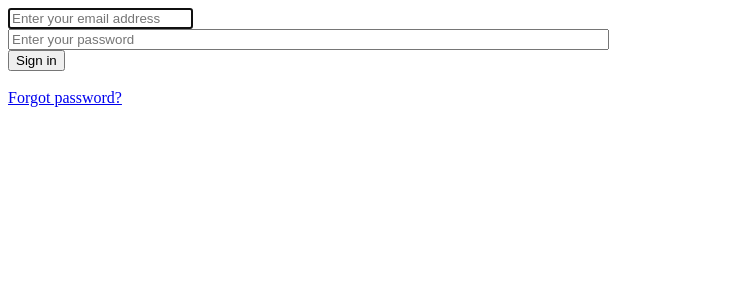
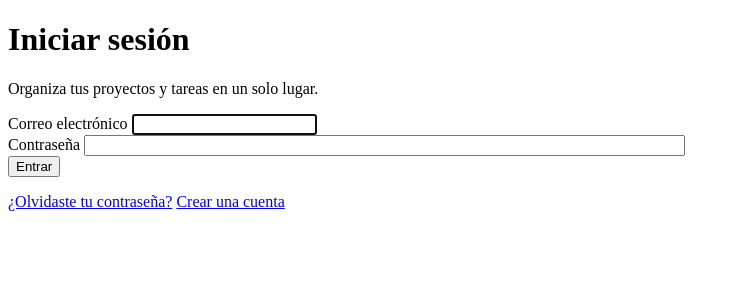
Before and after one commit to KevinAndrey96/rails-hotwire-task-manager, a Rails app: page /session/new in a window 1280 px wide. Shown: the top 300 px of the page, without its empty margins (0-740 px from the left). Run offline with Rails 7, Linux system fonts and the light colour scheme; some libraries are stand-ins or nearby versions.

Commit message:
feat(i18n): spanish locale for the interface, validations and authentication
Adds rails-i18n, sets es as the only locale with the Bogota time zone, translates the session, password reset and mailer flows, and reads the mailer sender from MAILER_FROM. Drops the unused capybara and selenium gems.

```diff
--- a/app/controllers/sessions_controller.rb
+++ b/app/controllers/sessions_controller.rb
@@ -1,6 +1,7 @@
 class SessionsController < ApplicationController
-  allow_unauthenticated_access only: %i[ new create ]
-  rate_limit to: 10, within: 3.minutes, only: :create, with: -> { redirect_to new_session_path, alert: "Try again later." }
+  allow_unauthenticated_access only: %i[new create]
+  rate_limit to: 10, within: 3.minutes, only: :create,
+    with: -> { redirect_to new_session_path, alert: t("sessions.rate_limited") }
 
   def new
   end
@@ -10,12 +11,12 @@ class SessionsController < ApplicationController
       start_new_session_for user
       redirect_to after_authentication_url
     else
-      redirect_to new_session_path, alert: "Try another email address or password."
+      redirect_to new_session_path, alert: t(".invalid")
     end
   end
 
   def destroy
     terminate_session
-    redirect_to new_session_path, status: :see_other
+    redirect_to new_session_path, notice: t(".signed_out"), status: :see_other
   end
 end
--- a/app/mailers/application_mailer.rb
+++ b/app/mailers/application_mailer.rb
@@ -1,4 +1,4 @@
 class ApplicationMailer < ActionMailer::Base
-  default from: "from@example.com"
+  default from: -> { ENV.fetch("MAILER_FROM", "Gestor de tareas <no-reply@example.com>") }
   layout "mailer"
 end
--- a/app/mailers/passwords_mailer.rb
+++ b/app/mailers/passwords_mailer.rb
@@ -1,6 +1,6 @@
 class PasswordsMailer < ApplicationMailer
   def reset(user)
     @user = user
-    mail subject: "Reset your password", to: user.email_address
+    mail subject: t(".subject"), to: user.email_address
   end
 end
--- a/app/views/passwords_mailer/reset.text.erb
+++ b/app/views/passwords_mailer/reset.text.erb
@@ -1,4 +1,6 @@
-You can reset your password on
+<%= t(".greeting") %>
+
+<%= t(".instructions") %>
 <%= edit_password_url(@user.password_reset_token) %>
 
-This link will expire in <%= distance_of_time_in_words(0, @user.password_reset_token_expires_in) %>.
+<%= t(".expires", time: distance_of_time_in_words(0, @user.password_reset_token_expires_in)) %>
--- a/app/views/sessions/new.html.erb
+++ b/app/views/sessions/new.html.erb
@@ -1,11 +1,25 @@
-<%= tag.div(flash[:alert], style: "color:red") if flash[:alert] %>
-<%= tag.div(flash[:notice], style: "color:green") if flash[:notice] %>
+<% content_for :title, t(".title") %>
 
-<%= form_with url: session_path do |form| %>
-  <%= form.email_field :email_address, required: true, autofocus: true, autocomplete: "username", placeholder: "Enter your email address", value: params[:email_address] %><br>
-  <%= form.password_field :password, required: true, autocomplete: "current-password", placeholder: "Enter your password", maxlength: 72 %><br>
-  <%= form.submit "Sign in" %>
-<% end %>
-<br>
+<div class="card narrow auth-card">
+  <h1><%= t(".title") %></h1>
+  <p class="muted"><%= t(".subtitle") %></p>
 
-<%= link_to "Forgot password?", new_password_path %>
+  <%= form_with url: session_path, class: "stack" do |form| %>
+    <div class="field">
+      <%= form.label :email_address, User.human_attribute_name(:email_address) %>
+      <%= form.email_field :email_address, required: true, autofocus: true, autocomplete: "username", value: params[:email_address] %>
+    </div>
+
+    <div class="field">
+      <%= form.label :password, User.human_attribute_name(:password) %>
+      <%= form.password_field :password, required: true, autocomplete: "current-password", maxlength: 72 %>
+    </div>
+
+    <%= form.submit t(".submit"), class: "button button-block" %>
+  <% end %>
+
+  <p class="auth-links">
+    <%= link_to t(".forgot_password"), new_password_path %>
+    <%= link_to t(".sign_up"), new_registration_path %>
+  </p>
+</div>
--- a/config/locales/en.yml
+++ /dev/null
@@ -1,31 +0,0 @@
-# Files in the config/locales directory are used for internationalization and
-# are automatically loaded by Rails. If you want to use locales other than
-# English, add the necessary files in this directory.
-#
-# To use the locales, use `I18n.t`:
-#
-#     I18n.t "hello"
-#
-# In views, this is aliased to just `t`:
-#
-#     <%= t("hello") %>
-#
-# To use a different locale, set it with `I18n.locale`:
-#
-#     I18n.locale = :es
-#
-# This would use the information in config/locales/es.yml.
-#
-# To learn more about the API, please read the Rails Internationalization guide
-# at https://guides.rubyonrails.org/i18n.html.
-#
-# Be aware that YAML interprets the following case-insensitive strings as
-# booleans: `true`, `false`, `on`, `off`, `yes`, `no`. Therefore, these strings
-# must be quoted to be interpreted as strings. For example:
-#
-#     en:
-#       "yes": yup
-#       enabled: "ON"
-
-en:
-  hello: "Hello world"
--- /dev/null
+++ b/config/locales/es.yml
@@ -0,0 +1,150 @@
+es:
+  app:
+    name: Gestor de tareas
+    description: Gestor de tareas en Ruby on Rails 8 con Hotwire, Turbo Streams y actualizaciones en tiempo real.
+    navigation: Navegación principal
+    sign_out: Cerrar sesión
+    cancel: Cancelar
+    form_errors:
+      one: "Revisa el formulario: hay 1 error."
+      other: "Revisa el formulario: hay %{count} errores."
+
+  activerecord:
+    models:
+      project:
+        one: Proyecto
+        other: Proyectos
+      task:
+        one: Tarea
+        other: Tareas
+      user:
+        one: Usuario
+        other: Usuarios
+    attributes:
+      project:
+        name: Nombre
+        description: Descripción
+      task:
+        title: Título
+        notes: Notas
+        due_on: Fecha límite
+        priority: Prioridad
+      user:
+        email_address: Correo electrónico
+        password: Contraseña
+        password_confirmation: Confirmar contraseña
+
+  helpers:
+    submit:
+      project:
+        create: Crear proyecto
+        update: Guardar cambios
+
+  sessions:
+    rate_limited: Demasiados intentos. Espera unos minutos e inténtalo de nuevo.
+    new:
+      title: Iniciar sesión
+      subtitle: Organiza tus proyectos y tareas en un solo lugar.
+      submit: Entrar
+      forgot_password: ¿Olvidaste tu contraseña?
+      sign_up: Crear una cuenta
+    create:
+      invalid: Correo o contraseña incorrectos.
+    destroy:
+      signed_out: Sesión cerrada.
+
+  registrations:
+    rate_limited: Demasiados registros desde esta conexión. Inténtalo más tarde.
+    new:
+      title: Crear una cuenta
+      subtitle:
+        one: La contraseña debe tener al menos %{count} carácter.
+        other: La contraseña debe tener al menos %{count} caracteres.
+      submit: Registrarme
+      sign_in: Ya tengo una cuenta
+    create:
+      welcome: Cuenta creada. Empieza creando tu primer proyecto.
+
+  passwords:
+    rate_limited: Demasiadas solicitudes. Espera unos minutos e inténtalo de nuevo.
+    invalid_token: El enlace para restablecer la contraseña no es válido o ya expiró.
+    new:
+      title: Recuperar contraseña
+      subtitle: Te enviaremos un enlace para crear una contraseña nueva.
+      submit: Enviar instrucciones
+    create:
+      sent: Si el correo está registrado, recibirás las instrucciones en unos minutos.
+    edit:
+      title: Nueva contraseña
+      submit: Guardar contraseña
+    update:
+      reset: Contraseña actualizada. Ya puedes iniciar sesión.
+
+  passwords_mailer:
+    reset:
+      subject: Restablece tu contraseña
+      greeting: Hola,
+      instructions: "Recibimos una solicitud para cambiar tu contraseña. Puedes crear una nueva en:"
+      link: este enlace
+      expires: El enlace expira en %{time}.
+
+  projects:
+    index:
+      title: Proyectos
+      new: Nuevo proyecto
+      progress: "%{done} de %{total} tareas completadas"
+      empty_title: Todavía no tienes proyectos
+      empty_body: Crea un proyecto para agrupar tus tareas por objetivo.
+    show:
+      edit: Editar
+      destroy: Eliminar
+      confirm_destroy: "¿Eliminar el proyecto «%{name}» y todas sus tareas?"
+    new:
+      title: Nuevo proyecto
+    edit:
+      title: Editar proyecto
+    create:
+      created: Proyecto creado.
+    update:
+      updated: Proyecto actualizado.
+    destroy:
+      destroyed: Proyecto eliminado.
+
+  tasks:
+    priorities:
+      low: Baja
+      normal: Normal
+      high: Alta
+    filters:
+      all: Todas
+      pending: Pendientes
+      completed: Completadas
+      overdue: Vencidas
+    new_form:
+      placeholder: ¿Qué hay que hacer?
+      submit: Agregar tarea
+    board:
+      filters_label: Filtrar tareas
+      summary: "%{done} de %{total} completadas · vencidas: %{overdue}"
+      empty:
+        all: Este proyecto no tiene tareas todavía.
+        pending: No hay tareas pendientes. ¡Buen trabajo!
+        completed: Aún no has completado ninguna tarea.
+        overdue: No hay tareas vencidas.
+    task:
+      complete: "Marcar «%{title}» como completada"
+      reopen: "Reabrir «%{title}»"
+      due_on: Vence el %{date}
+      overdue_since: Venció el %{date}
+      edit: Editar
+      destroy: Eliminar
+      confirm_destroy: "¿Eliminar la tarea «%{title}»?"
+    edit:
+      title: Editar tarea
+      submit: Guardar
+    create:
+      created: Tarea agregada.
+    update:
+      updated: Tarea actualizada.
+    destroy:
+      destroyed: Tarea eliminada.
```
Also changed, not shown: app/controllers/passwords_controller.rb (+7 -6 lines), app/views/passwords/edit.html.erb (+18 -7 lines), app/views/passwords/new.html.erb (+15 -6 lines), app/views/passwords_mailer/reset.html.erb (+6 -4 lines), config/application.rb (+3 -7 lines), test/controllers/passwords_controller_test.rb (+19 -9 lines), test/controllers/sessions_controller_test.rb (+7 -2 lines), Gemfile, Gemfile.lock.
